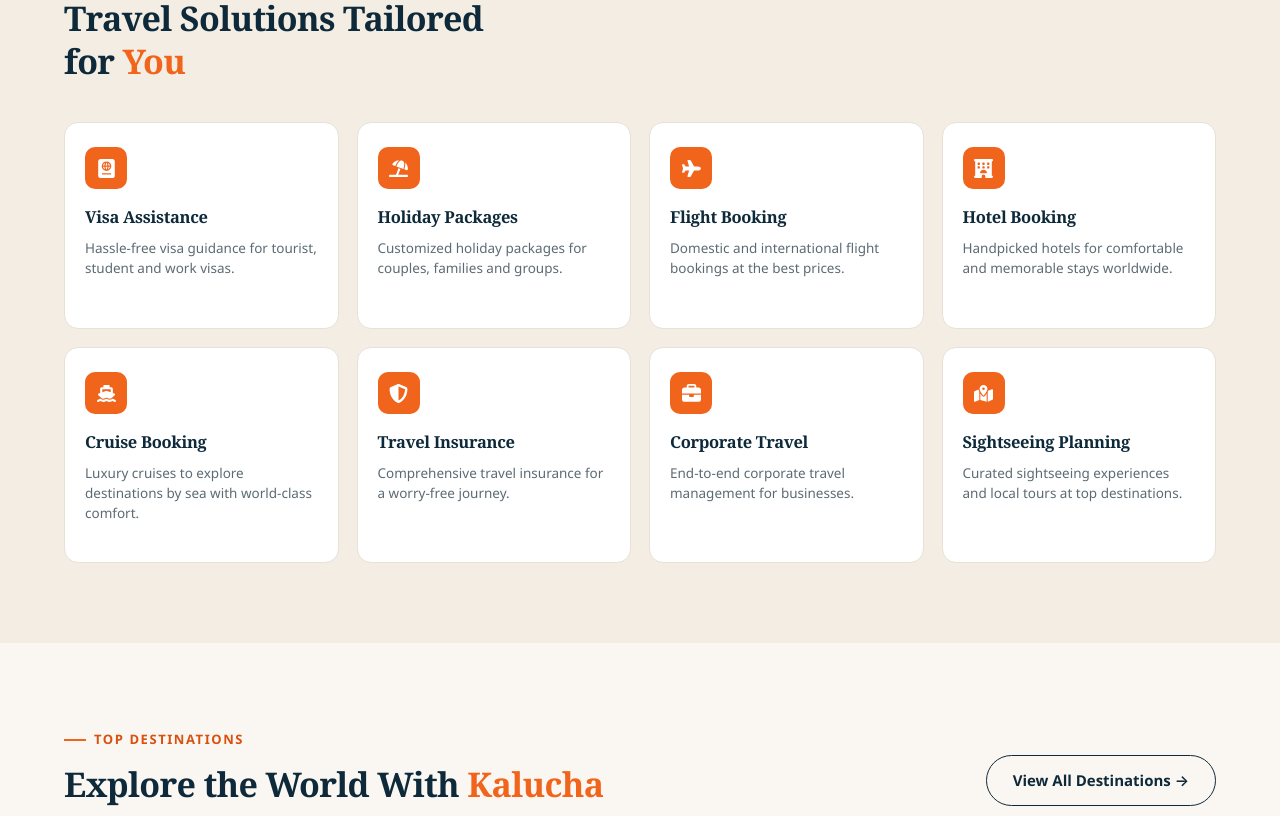
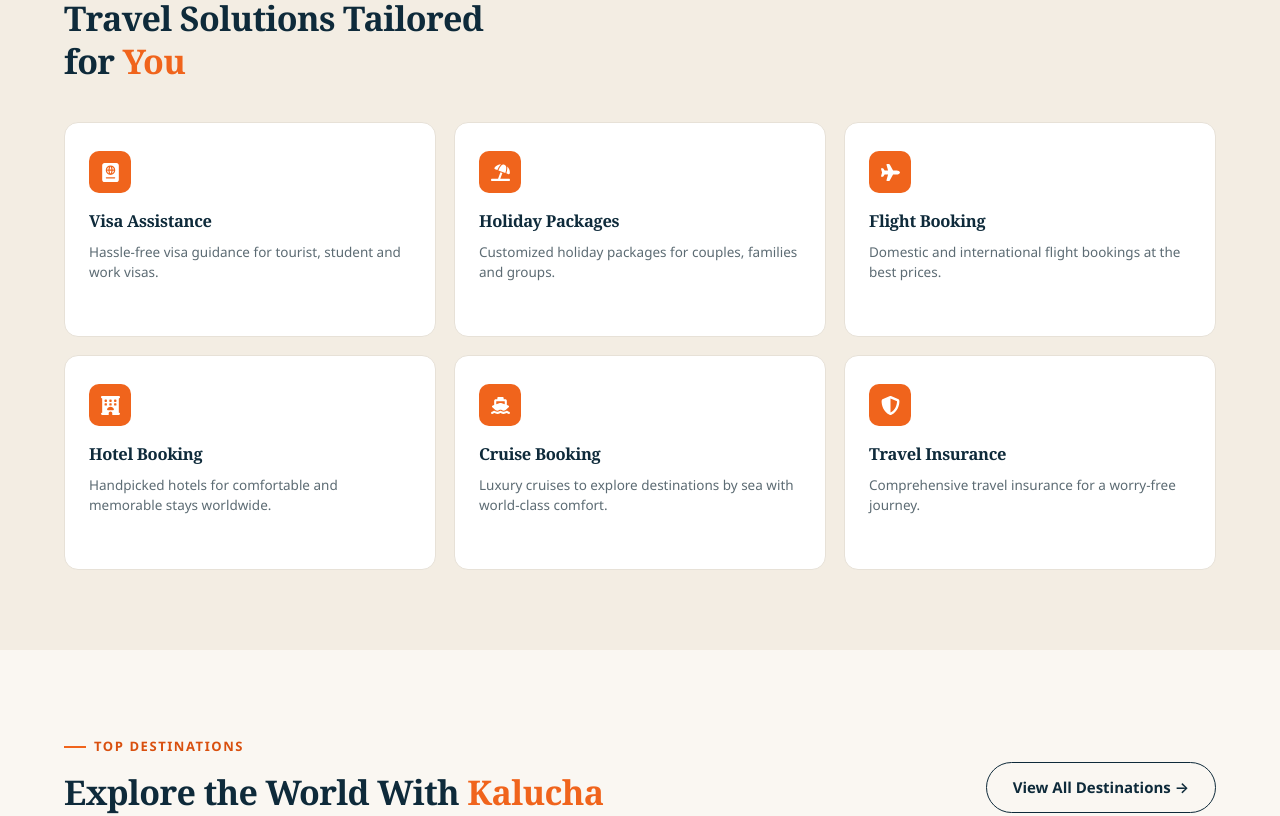
Before and after one commit to lakshay-mehndiratta/kalucha-travels, a Next.js app: page / in a window 1280 px wide. Shown: the part 1400-2216 px from the top of the page. Built offline with nearby package versions, Linux system fonts and the light colour scheme; no server answers; the database is empty.

Commit message:
feat: refine services section and update footer links- Optimize services grid layout for six core offerings- Add LinkedIn and Facebook links to the footer

```diff
--- a/src/components/layout/Footer.tsx
+++ b/src/components/layout/Footer.tsx
@@ -23,15 +23,13 @@ const serviceLinks = [
   "Hotel Booking",
   "Cruise Booking",
   "Travel Insurance",
-  "Corporate Travel",
-  "Sightseeing Planning",
 ];
 
 const socials = [
-  { icon: FaFacebookF, href: "#" },
+  { icon: FaFacebookF, href: "https://www.facebook.com/kaluchatravels/" },
   { icon: FaInstagram, href: "https://www.instagram.com/kalucha_travels/" },
   { icon: FaYoutube, href: "#" },
-  { icon: FaLinkedinIn, href: "#" },
+  { icon: FaLinkedinIn, href: "https://www.linkedin.com/company/kalucha-travels/" },
 ];
 
 export default function Footer() {
--- a/src/components/sections/Services.tsx
+++ b/src/components/sections/Services.tsx
@@ -47,17 +47,6 @@ const services = [
     title: "Travel Insurance",
     description: "Comprehensive travel insurance for a worry-free journey.",
   },
-  {
-    icon: FaBriefcase,
-    title: "Corporate Travel",
-    description: "End-to-end corporate travel management for businesses.",
-  },
-  {
-    icon: FaMapLocationDot,
-    title: "Sightseeing Planning",
-    description:
-      "Curated sightseeing experiences and local tours at top destinations.",
-  },
 ];
 
 export default function Services() {
@@ -74,13 +63,13 @@ export default function Services() {
           </div>
         </div>
 
-        <div className="grid grid-cols-1 sm:grid-cols-2 lg:grid-cols-4 gap-[14px] sm:gap-[18px]">
+        <div className="grid grid-cols-1 sm:grid-cols-2 lg:grid-cols-3 gap-[14px] sm:gap-[18px]">
           {services.map((service) => {
             const Icon = service.icon;
             return (
               <div
                 key={service.title}
-                className="bg-white border border-line rounded-brand px-5 py-6 transition duration-200 hover:-translate-y-1 hover:shadow-[0_14px_30px_rgba(14,42,58,0.08)]"
+                className="bg-white border border-line rounded-brand px-6 py-7 transition duration-200 hover:-translate-y-1 hover:shadow-[0_14px_30px_rgba(14,42,58,0.08)]"
               >
                 <div className="w-[42px] h-[42px] rounded-[10px] bg-orange text-white flex items-center justify-center text-[19px] mb-4">
                   <Icon />
```
